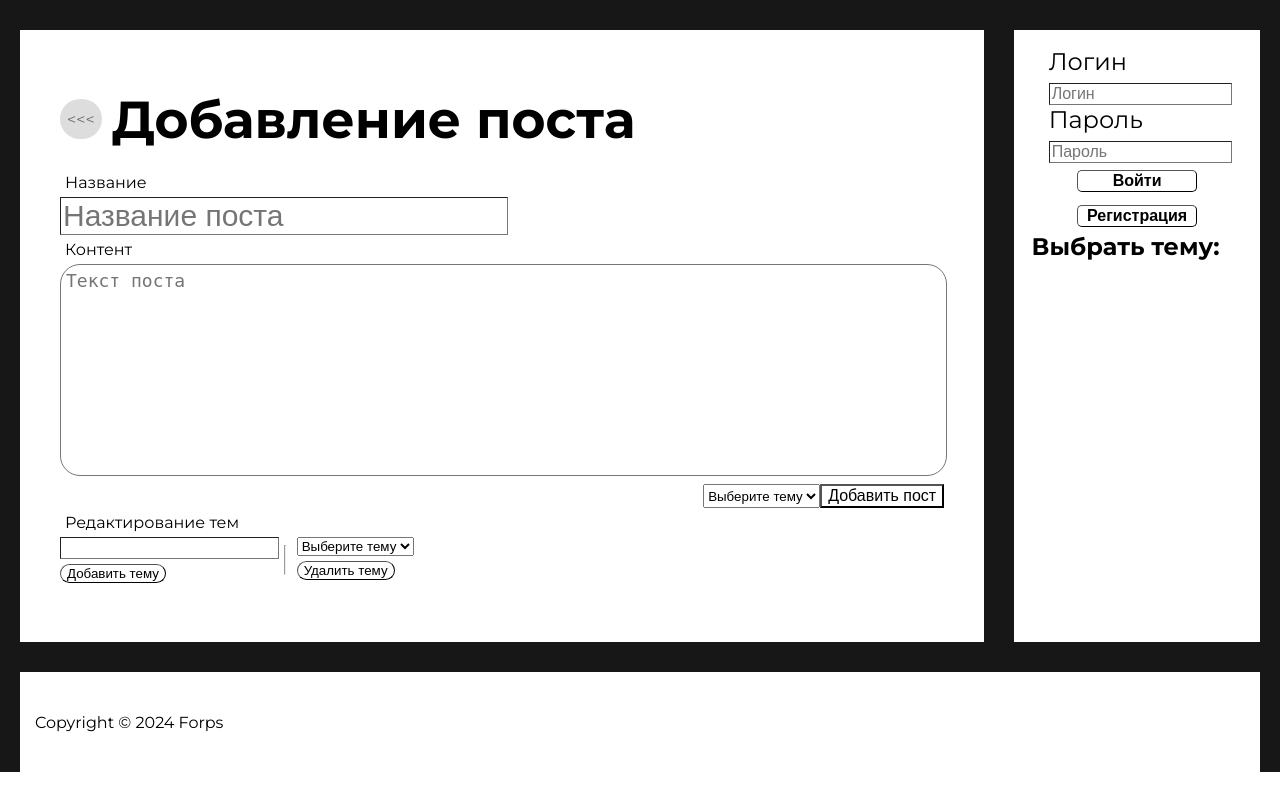
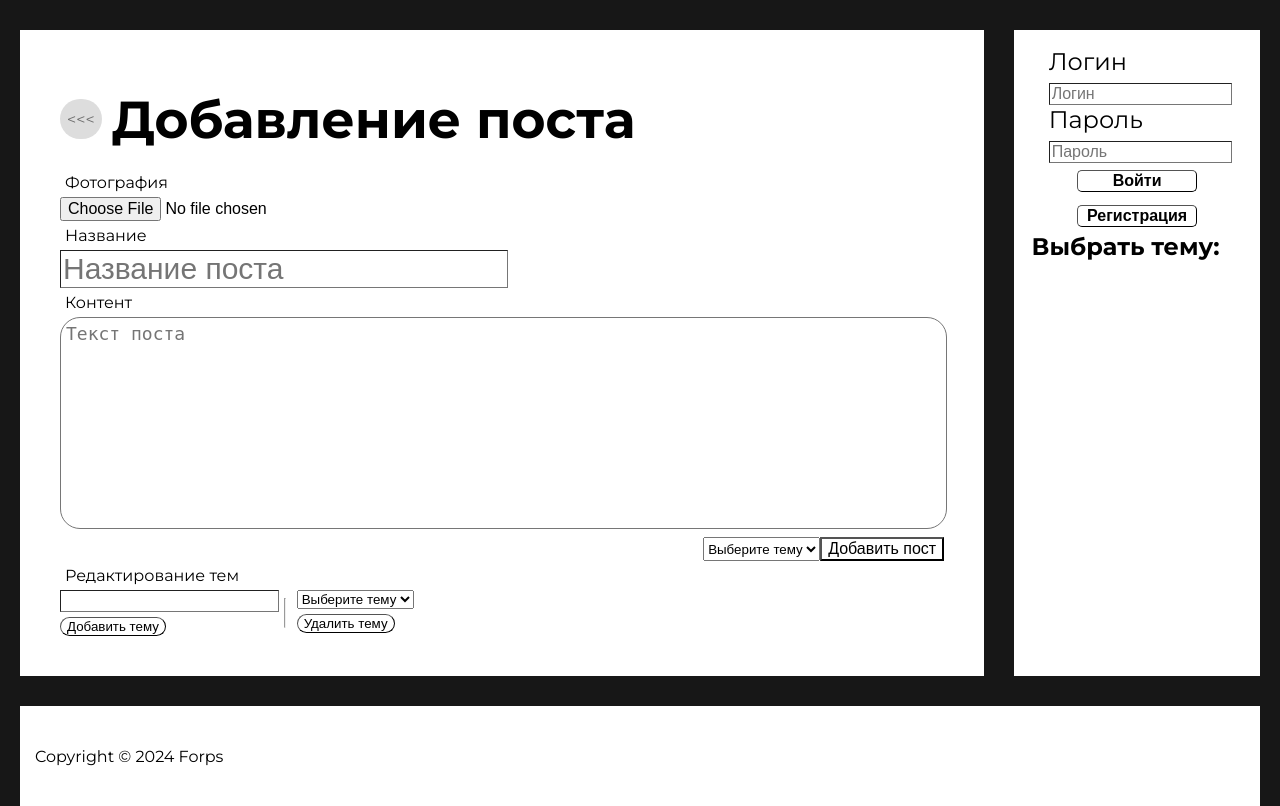
Before and after one commit to DanVoron/pythonProject, a Django app: page /postadd/ in a window 1280 px wide. Shown: the part 240-1046 px from the top of the page. Before the commit the page ends 1012 px from the top, so only its background shows below. Run offline with Django 5.2, Linux system fonts and the light colour scheme; data that the repository does not hold is empty; some web fonts are replaced.

Commit message:
PREDPHOTO

```diff
--- a/mydjangoproject/templates/blog/post_add.html
+++ b/mydjangoproject/templates/blog/post_add.html
@@ -43,6 +43,8 @@
                      <h2>Добавление поста</h2>
                 </div>
                 <div class="NewCommentsContainer">
+                    <p>Фотография</p>
+                    <input type="file" accept=".jpg,.jpeg,.png" name="" id="">
                     <p>Название</p>
                     <input type="text" name="PostHead" placeholder="Название поста" class="PostHeader">
                     <p>Контент</p>
--- a/mydjangoproject/templates/blog/post_edit.html
+++ b/mydjangoproject/templates/blog/post_edit.html
@@ -43,6 +43,8 @@
                      <h2 class="h2lol">Редактирование поста</h2>
                 </div>
                 <div class="NewCommentsContainer">
+                    <p>Фотография</p>
+                    <input type="file" accept=".jpg,.jpeg,.png" name="" id="">
                     <p>Название</p>
                     <input type="text" value="{{ post_head }}" name="PostHead" class="PostHeader">
                     <p>Контент</p>
```
